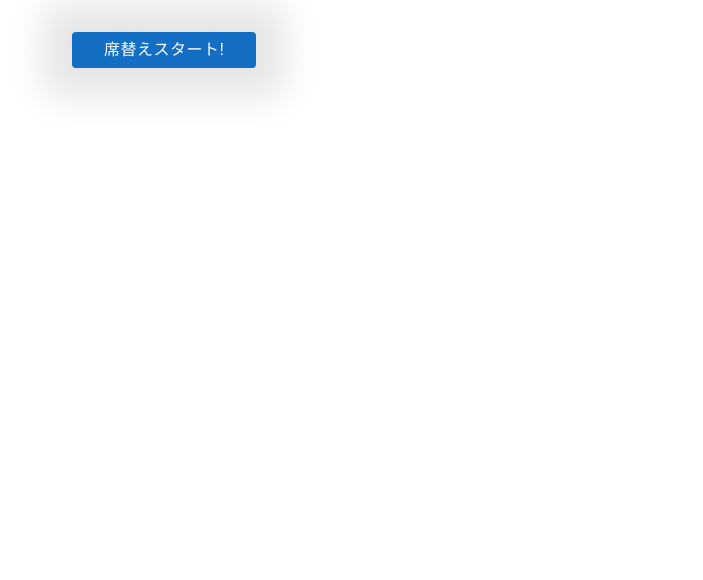
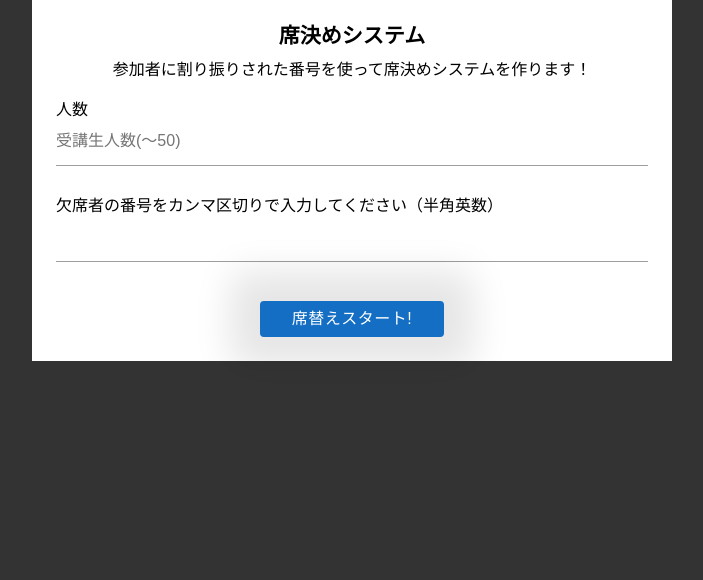
Before and after one commit to House-lovers7/js_seat_cahnge, a plain HTML site: page index.html in a window 1280 px wide. Shown: the part 220-800 px from the top of the page, without its empty margins (288-991 px from the left). Drawn offline with Linux system fonts and the light colour scheme.

Commit message:
モーダルの作成

```diff
--- a/assets/css/style.css
+++ b/assets/css/style.css
@@ -11,6 +11,10 @@ body {
  * ここから下に教材でレクチャーされたCSSを追加
  *
  **/
+
+ .text-center {
+  text-align: center;
+}
 
  .wrapper {
   max-width: 560px;
@@ -72,3 +76,72 @@ body {
   vertical-align: middle;
   -webkit-tap-highlight-color: transparent;
 }
+
+/*
+  * モーダル部分・５章で追加
+ */
+
+ .c-overlay {
+  position: fixed;
+  top: 0;
+  left: 0;
+  width: 100%;
+  height: 100%;
+  background-color: rgba(0, 0, 0, 0.8);
+  display: flex;
+  justify-content: center;
+  align-items: center;
+}
+
+.c-overlay.is-closed {
+  display: none;
+}
+
+.c-overlay__inner {
+  box-sizing: border-box;
+  position: absolute;
+  max-width: 640px;
+  width: 100%;
+  padding: 24px 24px;
+  background-color: #fff;
+}
+
+.c-overlay__header {
+  margin-bottom: 24px;
+  text-align: center;
+}
+
+.c-overlay__heading {
+  margin-bottom: 16px;
+  font-size: 21px;
+  font-weight: bold;
+}
+
+.c-overlay__footer {
+  margin-top: 24px;
+}
+
+/**
+*  設定画面
+*/
+
+.p-seat-setting__item {
+  margin-top: 16px;
+}
+
+.input-field {
+  background-color: transparent;
+  border: none;
+  border-bottom: 1px solid #9e9e9e;
+  border-radius: 0;
+  outline: none;
+  height: 3rem;
+  width: 100%;
+  font-size: 1rem;
+  margin: 0 0 15px 0;
+  padding: 0;
+  box-shadow: none;
+
+  box-sizing: content-box;
+  transition: all 0.3s;
+}
--- a/assets/js/script.js
+++ b/assets/js/script.js
@@ -29,6 +29,8 @@ const soundPlay = function () {
 }
 
 document.querySelector('#btn-start').addEventListener('click', function () {
+  document.querySelector('.c-overlay').classList.add("is-closed");
+
   timer = setInterval(function () {
     shuffleArray();
     showSeatBoxes();
--- a/index.html
+++ b/index.html
@@ -17,8 +17,36 @@
     </div>
 
     <div id="seat" class="seat__body">
-      <button class="btn" id="btn-start">席替えスタート!</button>
     </div>
+
+    <div class="c-overlay">
+      <div class="c-overlay__inner">
+        <div class="c-overlay__header">
+          <h2 class="c-overlay__heading">席決めシステム</h2>
+          <p>参加者に割り振りされた番号を使って席決めシステムを作ります！</p>
+        </div>
+        <div class="c-overlay__body">
+          <ul class="p-seat-setting">
+            <li class="p-seat-setting__item">
+              <label for="studentNumber">人数</label>
+              <input type="number" value="" min="1" max="50" placeholder="受講生人数(〜50)" class="input-field"
+                id="studentNumber" name="studentNumber">
+            </li>
+
+            <li class="p-seat-setting__item">
+              <label for="absence">欠席者の番号をカンマ区切りで入力してください（半角英数）</label>
+              <input type="text" name="absence" id="absence" class="input-field">
+            </li>
+          </ul>
+        </div>
+        <div class="c-overlay__footer">
+          <div class="text-center">
+            <button class="btn" id="btn-start">席替えスタート!</button>
+          </div>
+        </div>
+      </div>
+    </div>
+
   </div>
   <script src="assets/js/script.js"></script>
 </body>
```
